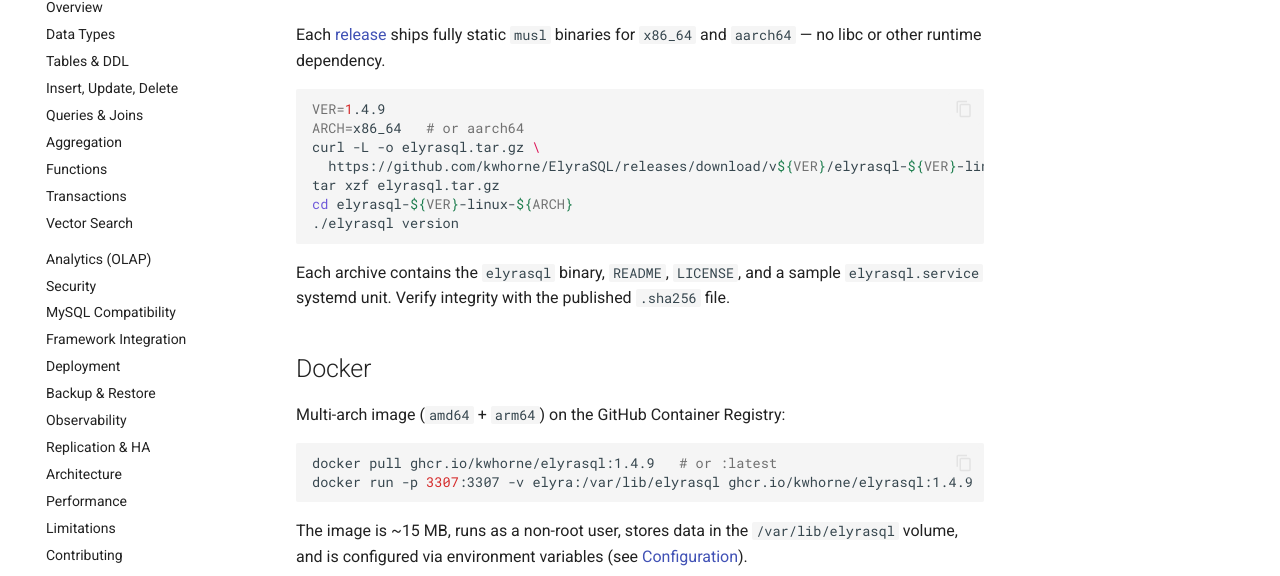
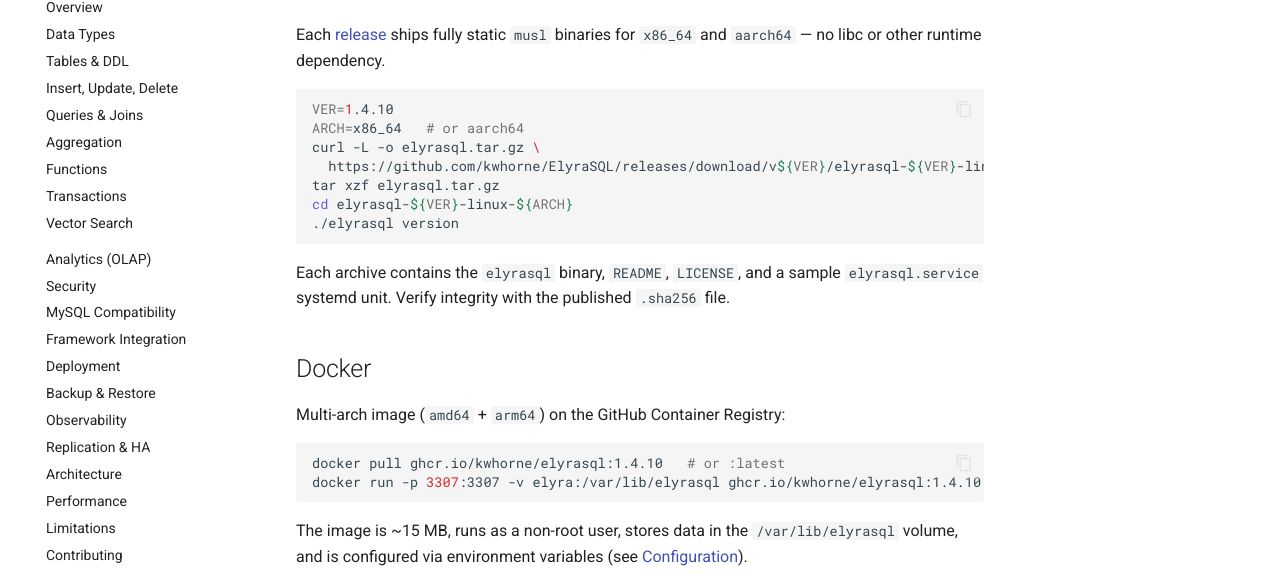
Before and after one commit to kwhorne/ElyraSQL, an MkDocs documentation site: the page built from docs/installation.md, in a window 1280 px wide and 900 px high. Shown: the part 274-850 px from the top of the window. Built offline with MkDocs 1.6.1 and Material for MkDocs 9.7.7, drawn with Linux system fonts in a browser that asks for light colours; comment, search, counter and statistics services are not loaded.

Commit message:
release: 1.4.10 — incremental + persisted HNSW vector index
Bump to 1.4.10 (SERVER_VERSION 8.0.0-ElyraSQL-1.4.10). Promotes the [Unreleased]
vector work to [1.4.10]: incremental HNSW maintenance (ESQL-26) so a write no
longer forces a full graph rebuild, and on-disk persistence (ESQL-27) so a restart
loads the graph instead of rebuilding. The on-disk cache lives in a sibling
<data>.vidx/ directory (regenerable, not replicated/backed-up), leaving the
authoritative single file unchanged. docs/sql/vector-search.md updated earlier.
No on-disk format change to the main .edb.

````diff
--- a/Cargo.toml
+++ b/Cargo.toml
@@ -15,7 +15,7 @@
 exclude = ["fuzz"]
 
 [workspace.package]
-version = "1.4.9"
+version = "1.4.10"
 edition = "2021"
 rust-version = "1.82"
 license = "MIT"
--- a/docs/installation.md
+++ b/docs/installation.md
@@ -9,7 +9,7 @@
 dependency.
 
 ```bash
-VER=1.4.9
+VER=1.4.10
 ARCH=x86_64   # or aarch64
 curl -L -o elyrasql.tar.gz \
   https://github.com/kwhorne/ElyraSQL/releases/download/v${VER}/elyrasql-${VER}-linux-${ARCH}.tar.gz
@@ -27,8 +27,8 @@
 Multi-arch image (`amd64` + `arm64`) on the GitHub Container Registry:
 
 ```bash
-docker pull ghcr.io/kwhorne/elyrasql:1.4.9   # or :latest
-docker run -p 3307:3307 -v elyra:/var/lib/elyrasql ghcr.io/kwhorne/elyrasql:1.4.9
+docker pull ghcr.io/kwhorne/elyrasql:1.4.10   # or :latest
+docker run -p 3307:3307 -v elyra:/var/lib/elyrasql ghcr.io/kwhorne/elyrasql:1.4.10
 ```
 
 The image is ~15 MB, runs as a non-root user, stores data in the
````
Also changed, not shown: CHANGELOG.md (+7 -1 lines), README.md (+5 -5 lines), docs/deployment.md (+2 -2 lines), docs/mysql-compatibility.md (+1 -1 lines), 2 other files.
